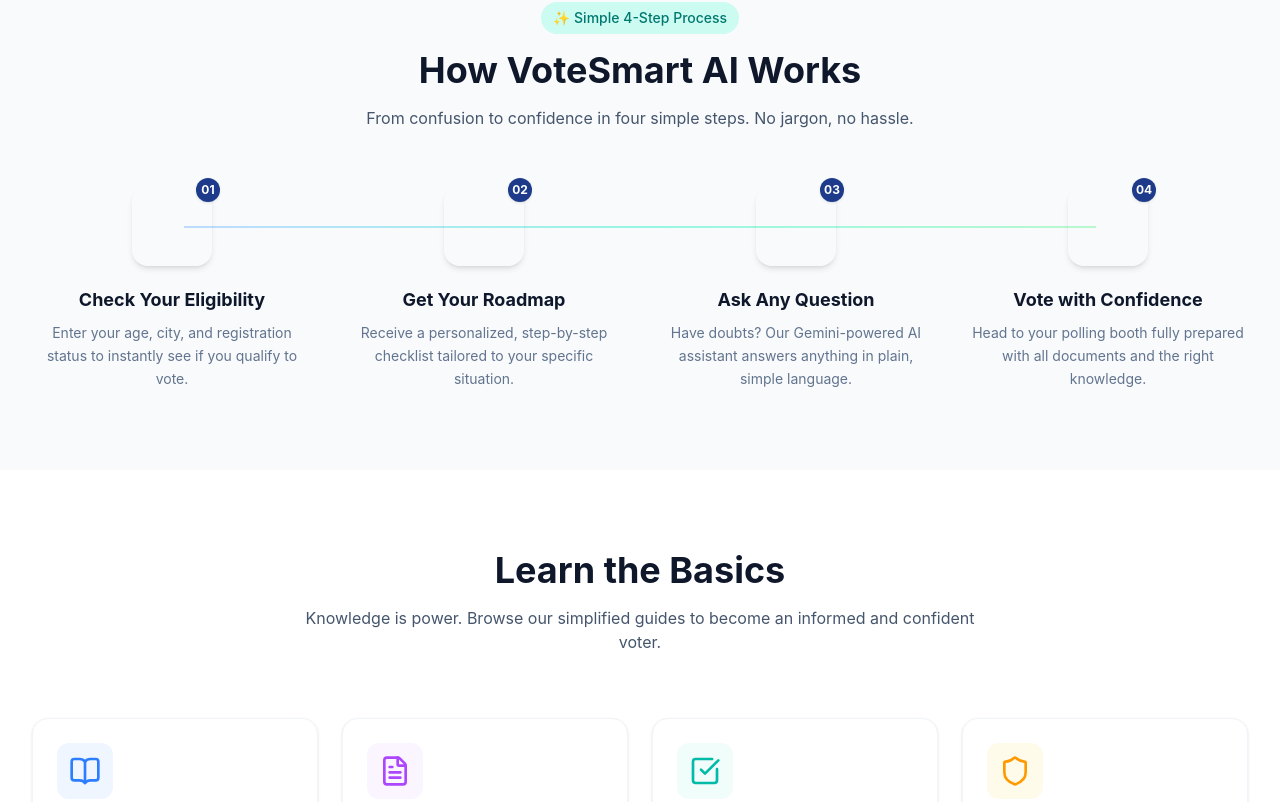
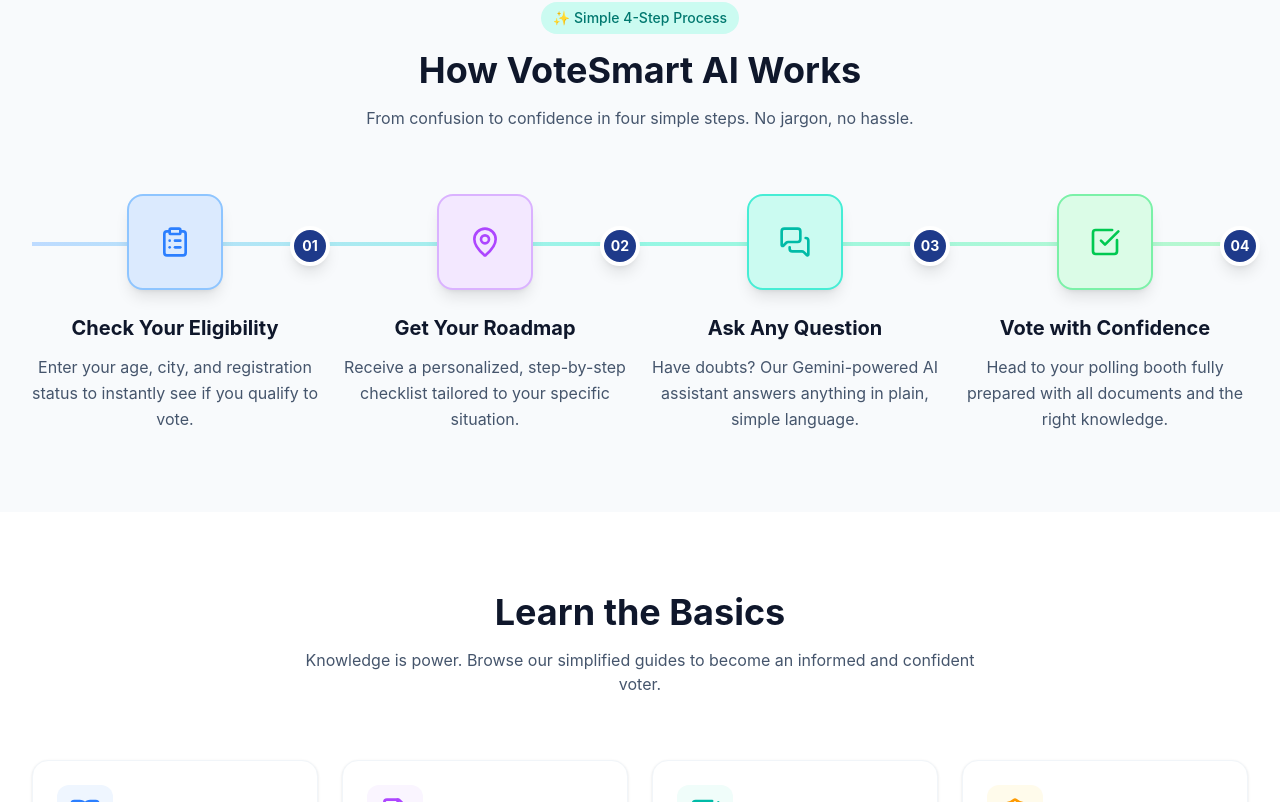
Before and after one commit to pariporwal27/VoteSmart-AI, a React (Vite) app: page / in a window 1280 px wide. Shown: the part 942-1744 px from the top of the page. Built offline with nearby package versions, Linux system fonts and the light colour scheme; no server answers.

Commit message:
Update HowItWorks.jsx

```diff
--- a/src/components/HowItWorks.jsx
+++ b/src/components/HowItWorks.jsx
@@ -2,34 +2,27 @@
 import { motion } from 'framer-motion';
 import { ClipboardList, MapPin, CheckSquare, MessagesSquare } from 'lucide-react';
 
-const steps = [
+// Icons and colors for each step (not translatable)
+const stepConfig = [
   {
-    icon: <ClipboardList size={28} className="text-blue-500" />,
+    icon: <ClipboardList size={32} className="text-blue-500" />,
     color: 'bg-blue-100 dark:bg-blue-900/30',
-    step: '01',
-    title: 'Check Your Eligibility',
-    desc: 'Enter your age, city, and registration status to instantly see if you qualify to vote.',
+    borderColor: 'border-blue-300 dark:border-blue-700',
   },
   {
-    icon: <MapPin size={28} className="text-purple-500" />,
+    icon: <MapPin size={32} className="text-purple-500" />,
     color: 'bg-purple-100 dark:bg-purple-900/30',
-    step: '02',
-    title: 'Get Your Roadmap',
-    desc: 'Receive a personalized, step-by-step checklist tailored to your specific situation.',
+    borderColor: 'border-purple-300 dark:border-purple-700',
   },
   {
-    icon: <MessagesSquare size={28} className="text-teal-500" />,
+    icon: <MessagesSquare size={32} className="text-teal-500" />,
     color: 'bg-teal-100 dark:bg-teal-900/30',
-    step: '03',
-    title: 'Ask Any Question',
-    desc: 'Have doubts? Our Gemini-powered AI assistant answers anything in plain, simple language.',
+    borderColor: 'border-teal-300 dark:border-teal-700',
   },
   {
-    icon: <CheckSquare size={28} className="text-green-500" />,
+    icon: <CheckSquare size={32} className="text-green-500" />,
     color: 'bg-green-100 dark:bg-green-900/30',
-    step: '04',
-    title: 'Vote with Confidence',
-    desc: 'Head to your polling booth fully prepared with all documents and the right knowledge.',
+    borderColor: 'border-green-300 dark:border-green-700',
   },
 ];
 
@@ -37,7 +30,7 @@
   return (
     <section id="how-it-works" className="py-20 bg-slate-50 dark:bg-slate-900/50">
       <div className="max-w-7xl mx-auto px-4 sm:px-6 lg:px-8">
-        <div className="text-center mb-14">
+        <div className="text-center mb-16">
           <motion.div
             initial={{ opacity: 0, y: 16 }}
             whileInView={{ opacity: 1, y: 0 }}
@@ -67,11 +60,12 @@
           </motion.p>
         </div>
 
-        <div className="relative grid md:grid-cols-4 gap-8">
+        <div className="relative">
           {/* Connecting line on desktop */}
-          <div className="hidden md:block absolute top-10 left-[12.5%] right-[12.5%] h-0.5 bg-gradient-to-r from-blue-200 via-teal-200 to-green-200 dark:from-blue-800 dark:via-teal-800 dark:to-green-800" />
+          <div className="hidden md:block absolute top-12 left-0 right-0 h-1 bg-gradient-to-r from-blue-200 via-purple-200 via-teal-200 to-green-200 dark:from-blue-800 dark:via-purple-800 dark:via-teal-800 dark:to-green-800" />
 
-          {t.howItWorks.steps.map((s, i) => (
+          <div className="grid grid-cols-1 md:grid-cols-4 gap-8 md:gap-6">
+            {t.howItWorks.steps.map((step, i) => (
               <motion.div
                 key={i}
                 initial={{ opacity: 0, y: 24 }}
@@ -80,17 +74,30 @@
                 transition={{ duration: 0.5, delay: i * 0.12 }}
                 className="relative flex flex-col items-center text-center"
               >
-              {/* Step number bubble */}
-              <div className={`w-20 h-20 rounded-2xl ${s.color} flex items-center justify-center mb-5 shadow-md relative z-10`}>
-                {s.icon}
-                <span className="absolute -top-2 -right-2 w-6 h-6 rounded-full bg-[var(--primary)] text-white text-xs font-bold flex items-center justify-center shadow">
-                  {s.step}
-                </span>
+                {/* Step icon container */}
+                <div
+                  className={`w-24 h-24 rounded-2xl ${stepConfig[i].color} border-2 ${stepConfig[i].borderColor} flex items-center justify-center mb-6 shadow-lg relative z-10 flex-shrink-0`}
+                >
+                  {stepConfig[i].icon}
                 </div>
-              <h3 className="text-lg font-bold text-slate-900 dark:text-white mb-2">{s.title}</h3>
-              <p className="text-slate-500 dark:text-slate-400 text-sm leading-relaxed">{s.desc}</p>
+
+                {/* Step number badge */}
+                <div className="absolute top-8 -right-3 w-10 h-10 rounded-full bg-[var(--primary)] text-white text-sm font-bold flex items-center justify-center shadow-lg border-4 border-white dark:border-slate-900">
+                  {step.step}
+                </div>
+
+                {/* Content */}
+                <div className="flex-1">
+                  <h3 className="text-lg md:text-xl font-bold text-slate-900 dark:text-white mb-3">
+                    {step.title}
+                  </h3>
+                  <p className="text-slate-600 dark:text-slate-400 text-sm md:text-base leading-relaxed">
+                    {step.desc}
+                  </p>
+                </div>
               </motion.div>
             ))}
+          </div>
         </div>
       </div>
     </section>
```
Lines whose indentation alone changed are shown as unchanged.
